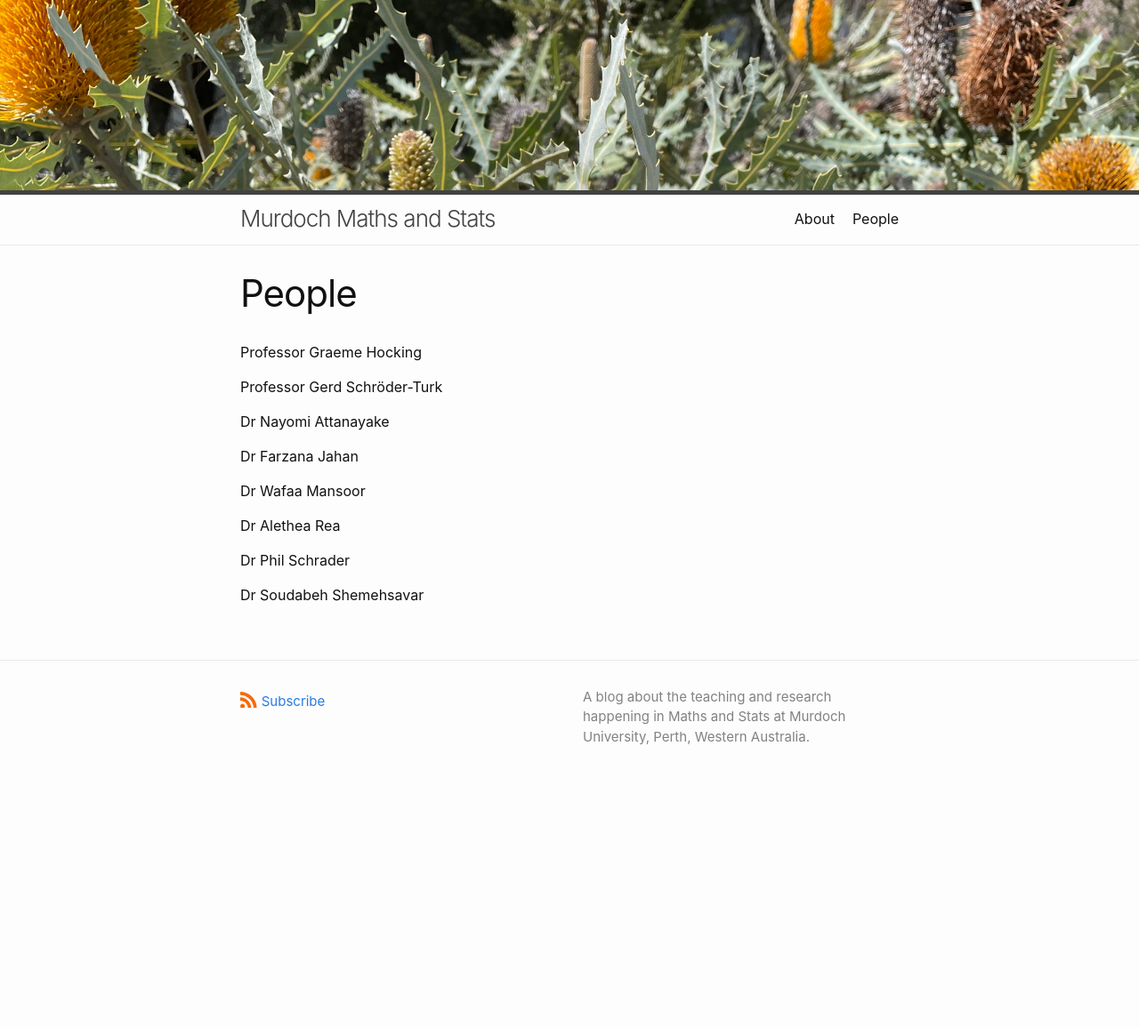
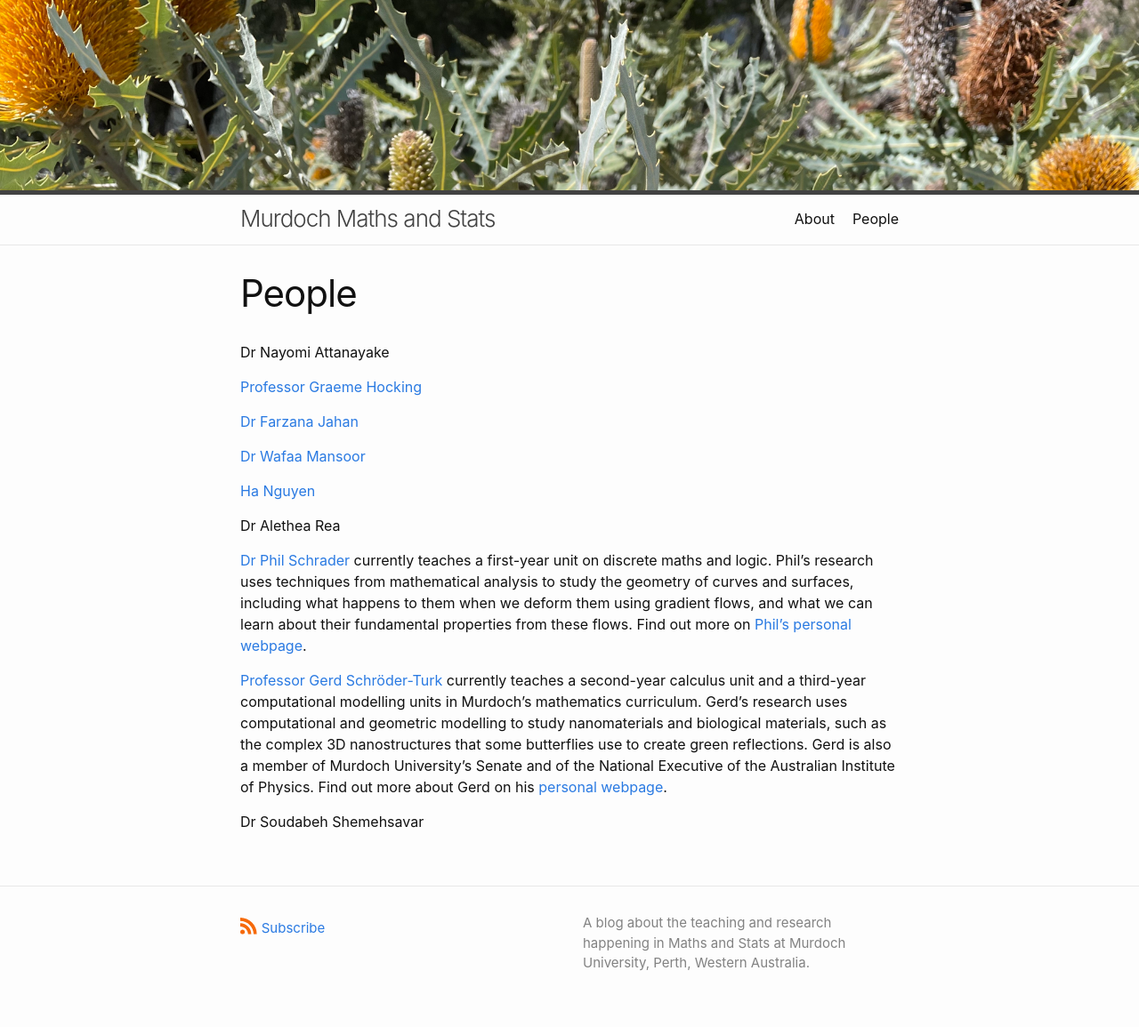
Before and after one commit to Murdoch-Maths-and-Stats/Murdoch-Maths-and-Stats.github.io, a Jekyll site: the page built from people.md, in a window 1280 px wide. Shown: the whole page at 89% size. Built offline with Jekyll 4.4.1, drawn with Linux system fonts in a browser that asks for light colours; before the commit the page ends 900 px from its top, so only the background shows below that.

Commit message:
people update

```diff
--- a/people.md
+++ b/people.md
@@ -4,18 +4,23 @@ title: People
 permalink: /people/
 ---
 
-Professor Graeme Hocking
 
-Professor Gerd Schröder-Turk
+
 
 Dr Nayomi Attanayake
 
-Dr Farzana Jahan
+[Professor Graeme Hocking](http://profiles.murdoch.edu.au/myprofile/graeme-hocking/)
 
-Dr Wafaa Mansoor
+[Dr Farzana Jahan](http://profiles.murdoch.edu.au/myprofile/farzana-jahan/)
+
+[Dr Wafaa Mansoor](http://profiles.murdoch.edu.au/myprofile/wafaa-mansoor/)
+
+[Ha Nguyen](http://profiles.murdoch.edu.au/myprofile/ha-nguyen/)
 
 Dr Alethea Rea
 
-Dr Phil Schrader
+[Dr Phil Schrader](http://profiles.murdoch.edu.au/myprofile/phil-schrader/) currently teaches a first-year unit on discrete maths and logic. Phil's research uses techniques from mathematical analysis to study the geometry of curves and surfaces, including what happens to them when we deform them using gradient flows, and what we can learn about their fundamental properties from these flows. Find out more on [Phil's personal webpage](http://philschrad.github.io).
+
+[Professor Gerd Schröder-Turk](http://profiles.murdoch.edu.au/myprofile/gerd-schroeder-turk/) currently teaches a second-year calculus unit and a third-year computational modelling units in Murdoch's mathematics curriculum. Gerd's research uses computational and geometric modelling to study nanomaterials and biological materials, such as the complex 3D nanostructures that some butterflies use to create green reflections. Gerd is also a member of Murdoch University's Senate and of the National Executive of the Australian Institute of Physics. Find out more about Gerd on his [personal webpage](http://gerdschroeder-turk.org).
 
 Dr Soudabeh Shemehsavar
```
